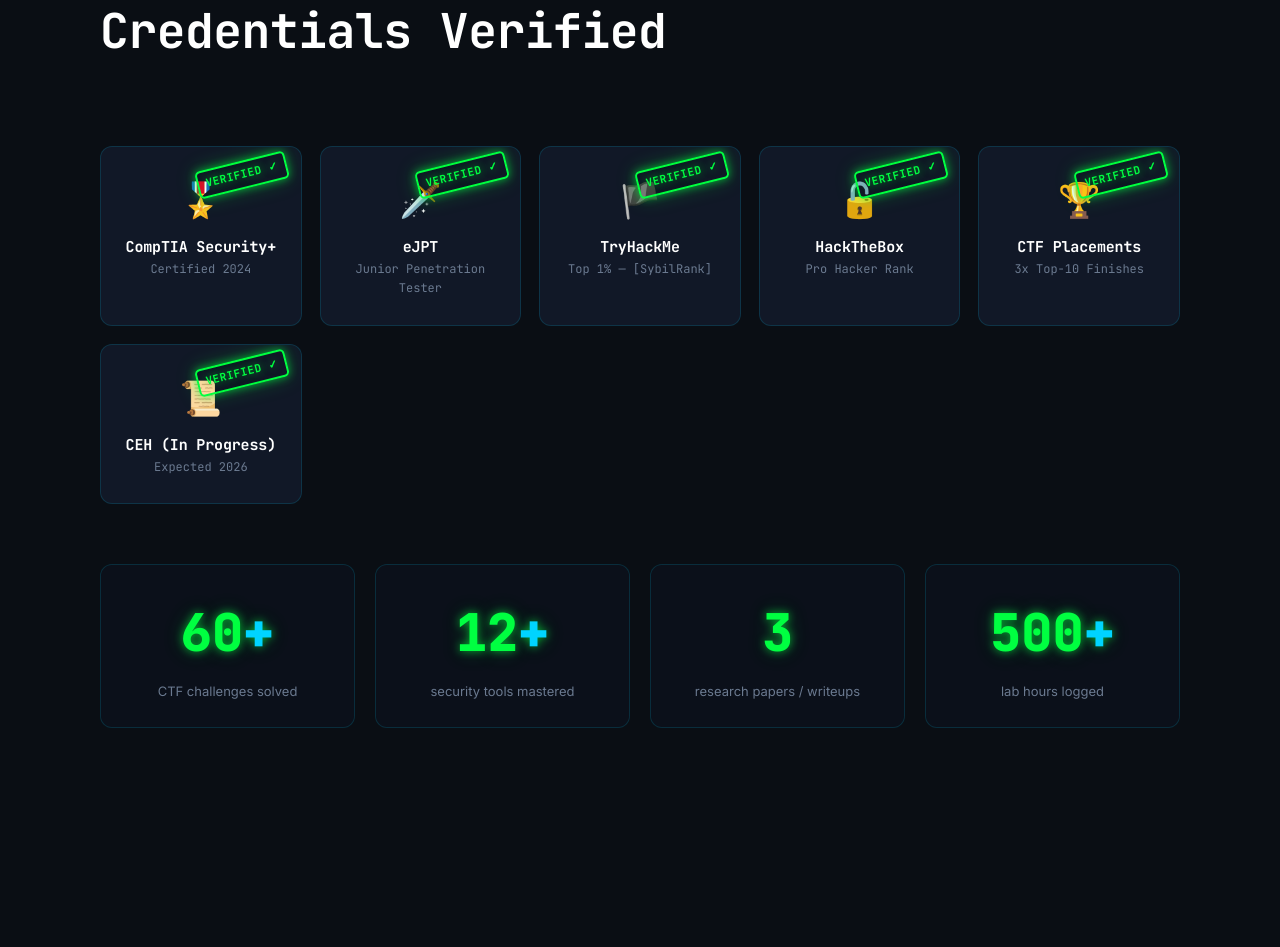
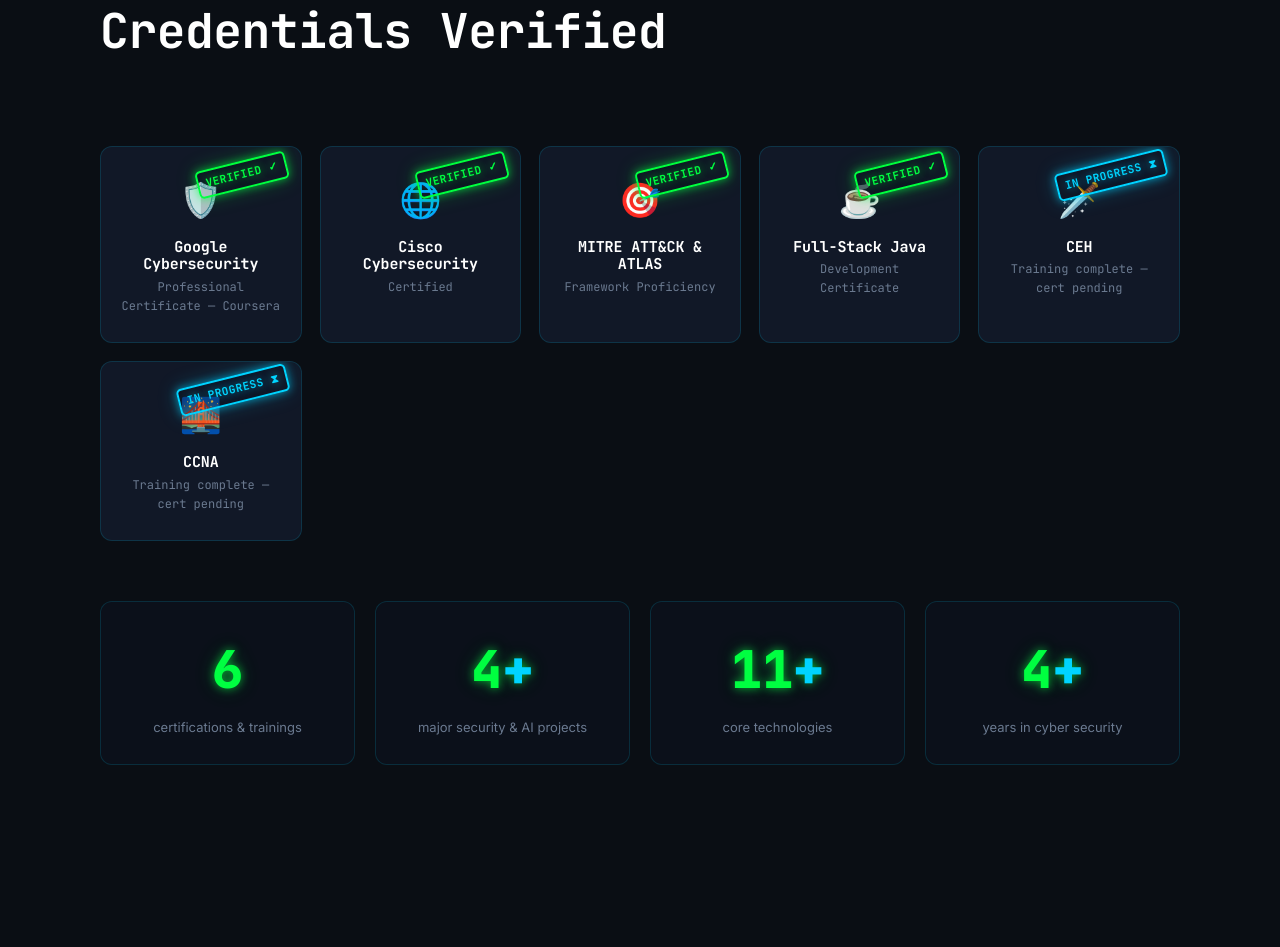
Before and after one commit to Aadi1607/Portfolio-, a plain HTML site: page index.html in a window 1280 px wide. Shown: the part 5783-6730 px from the top of the page. Drawn offline with nearby package versions, Linux system fonts and the light colour scheme; animation ran at ten frames a second.

Commit message:
Add real certifications and reframe achievement stats
- Badges: Google Cybersecurity (Coursera), Cisco Cybersecurity, MITRE ATT&CK &
  ATLAS, Full-Stack Java (all VERIFIED); CEH and CCNA marked training-complete
  with a cyan IN-PROGRESS stamp via a new pending flag.
- Stats: replace CTF/lab-hour samples with certifications, projects,
  technologies, and years-in-field counters.

Co-Authored-By: Claude Opus 4.8 <noreply@anthropic.com>
Claude-Session: https://claude.ai/code/session_014vCoQutW8TNL6ZzaQc4Dgn

```diff
--- a/index.html
+++ b/index.html
@@ -407,6 +407,10 @@ a:focus-visible, button:focus-visible, input:focus-visible, textarea:focus-visib
   border: 2px solid var(--matrix); border-radius: 5px; padding: 3px 7px;
   transform: rotate(-14deg) scale(2.4); opacity: 0; text-shadow: var(--glow-green);
   box-shadow: var(--glow-green); letter-spacing: .05em;
+}
+.verified-stamp.pending {
+  color: var(--cyan); border-color: var(--cyan);
+  text-shadow: var(--glow-cyan); box-shadow: var(--glow-cyan);
 }
 .stats-row { display: grid; grid-template-columns: repeat(auto-fit, minmax(180px,1fr)); gap: 20px; }
 .stat { text-align: center; padding: 26px; border: 1px solid var(--line); border-radius: 12px; background: rgba(13,18,32,.5); }
@@ -1038,19 +1042,21 @@ const TIMELINE = [
       "Ethical Hacking, Cryptography, Malware Analysis, Web App Security & Incident Response",
     ] },
 ];
+// Set pending:true for training-complete-but-not-yet-certified items —
+// their stamp reads "IN PROGRESS" (cyan) instead of "VERIFIED" (green).
 const BADGES = [
-  { icon: "🎖️", title: "CompTIA Security+", sub: "Certified 2024" },
-  { icon: "🗡️", title: "eJPT", sub: "Junior Penetration Tester" },
-  { icon: "🏴", title: "TryHackMe", sub: "Top 1% — [SybilRank]" },
-  { icon: "🔓", title: "HackTheBox", sub: "Pro Hacker Rank" },
-  { icon: "🏆", title: "CTF Placements", sub: "3x Top-10 Finishes" },
-  { icon: "📜", title: "CEH (In Progress)", sub: "Expected 2026" },
+  { icon: "🛡️", title: "Google Cybersecurity", sub: "Professional Certificate — Coursera" },
+  { icon: "🌐", title: "Cisco Cybersecurity", sub: "Certified" },
+  { icon: "🎯", title: "MITRE ATT&CK & ATLAS", sub: "Framework Proficiency" },
+  { icon: "☕", title: "Full-Stack Java", sub: "Development Certificate" },
+  { icon: "🗡️", title: "CEH", sub: "Training complete — cert pending", pending: true },
+  { icon: "🌉", title: "CCNA", sub: "Training complete — cert pending", pending: true },
 ];
 const STATS = [
-  { num: 60, suffix: "+", lbl: "CTF challenges solved" },
-  { num: 12, suffix: "+", lbl: "security tools mastered" },
-  { num: 3,  suffix: "",  lbl: "research papers / writeups" },
-  { num: 500, suffix: "+", lbl: "lab hours logged" },
+  { num: 6,  suffix: "",  lbl: "certifications & trainings" },
+  { num: 4,  suffix: "+", lbl: "major security & AI projects" },
+  { num: 11, suffix: "+", lbl: "core technologies" },
+  { num: 4,  suffix: "+", lbl: "years in cyber security" },
 ];
 
 /* ================================================================
@@ -1123,7 +1129,7 @@ function renderContent() {
   // Badges
   document.getElementById("badges").innerHTML = BADGES.map(b => `
     <div class="badge" data-hover>
-      <span class="verified-stamp">VERIFIED ✓</span>
+      <span class="verified-stamp${b.pending ? " pending" : ""}">${b.pending ? "IN PROGRESS ⧗" : "VERIFIED ✓"}</span>
       <div class="b-icon">${b.icon}</div>
       <h3>${b.title}</h3>
       <p>${b.sub}</p>
```
